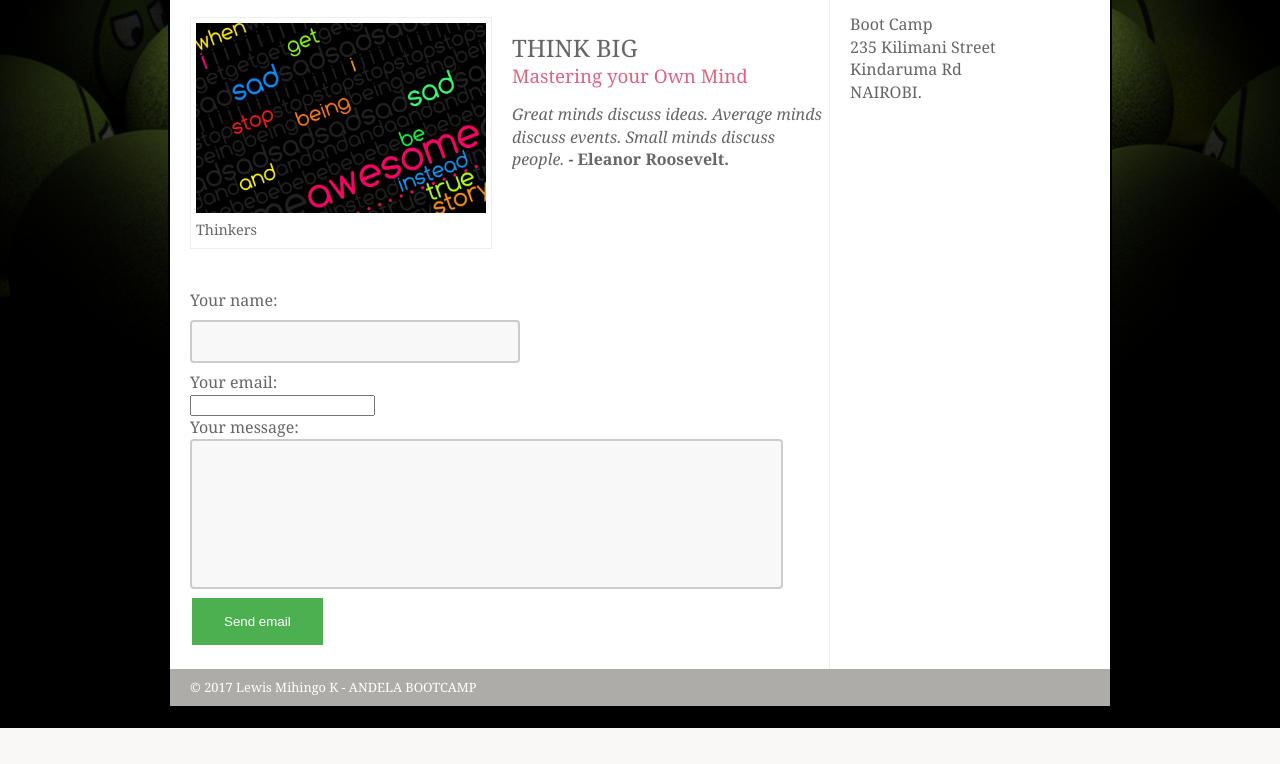
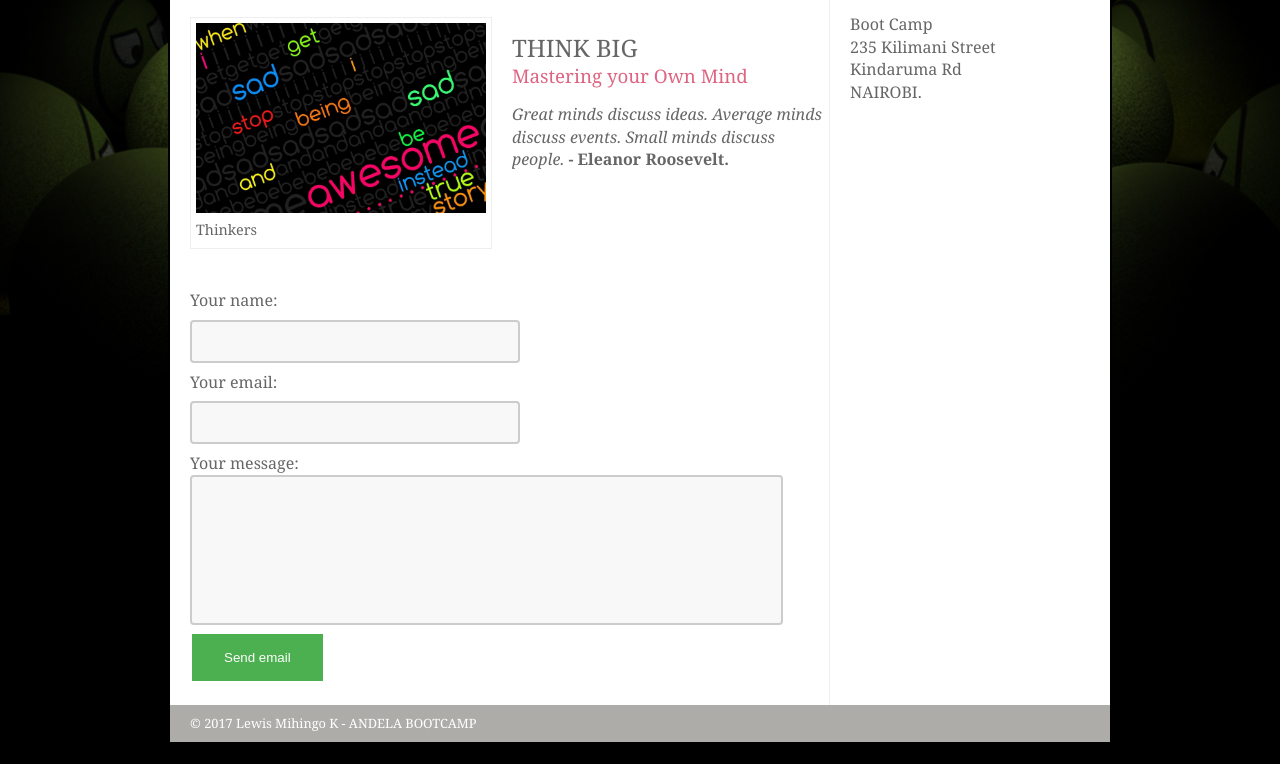
Before and after one commit to lewismih/FrontEnd, a plain HTML site: page index.html in a window 1280 px wide. Shown: the part 508-1272 px from the top of the page. Before the commit the page ends 1236 px from the top, so only its background shows below. Drawn offline with Linux system fonts and the light colour scheme.

Commit message:
Main CSS Update

```diff
--- a/main.css
+++ b/main.css
@@ -120,9 +120,16 @@ input[type=text] {
     border: 2px solid #ccc;
     background-color: #f8f8f8;
     border-radius: 4px;
-
 }
-
+input[type=email] {
+    width: 50%;
+    padding: 12px 20px;
+    margin: 8px 0;
+    box-sizing: border-box;
+    border: 2px solid #ccc;
+    background-color: #f8f8f8;
+    border-radius: 4px;
+}
 input[type=text]:focus {
     width: 80%;
 }
```
